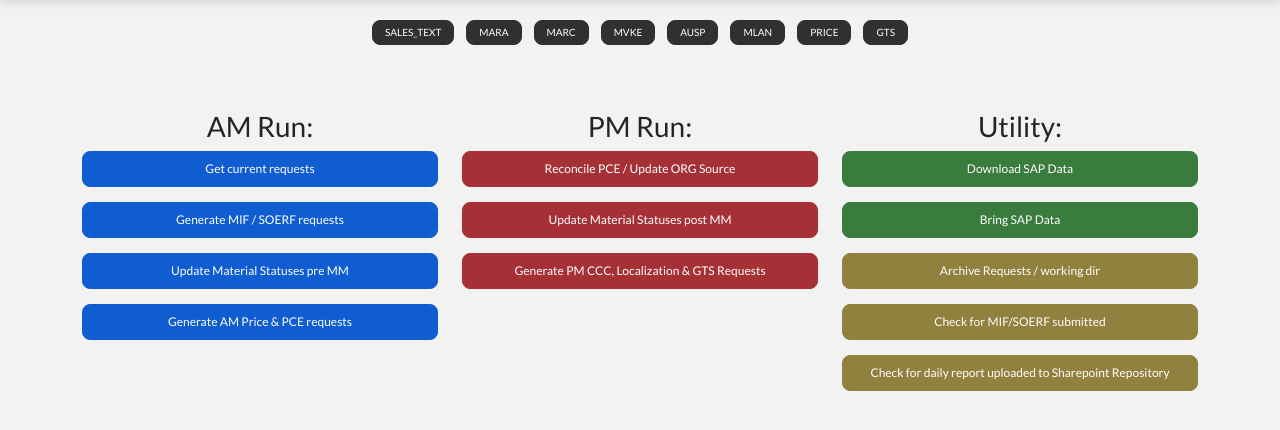
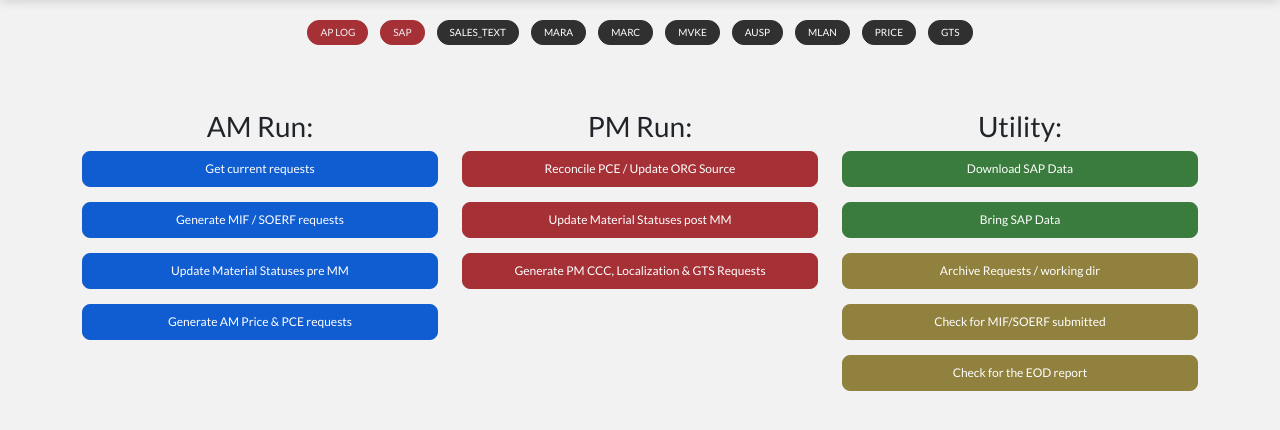
Before and after one commit to zakrzaq/RA-AP-Proc, a Flask app: page / in a window 1280 px wide. Shown: the part 125-555 px from the top of the page. Run offline with Flask 2, Linux system fonts and the light colour scheme; some libraries are stand-ins or nearby versions.

Commit message:
open sam ui open sap, log

```diff
--- a/app.py
+++ b/app.py
@@ -15,6 +15,7 @@ from scripts.reconcile_pce import reconcile_pce
 from scripts.proc_sap_data import proc_sap_data
 from scripts.sap_data import get_sap_data
 from scripts.single_sap_data import single_sap_data
+from sap.open import open_sap
 
 server = True
 
@@ -47,18 +48,6 @@ def r_clean_desktop(script="Clean working folder & archive request files"):
 def r_mif_soerf_check(script="Check for MIF/SOERF submitted"):
     output = mif_soerf_check(server)
     return render_template("index.html", script=script, output=output)
-
-
-@app.route("/open_sap")
-def r_open_sap():
-    os.system(r"C:\RA-Apps\AP-Proc\sap\sap.ahk")
-    return redirect("/")
-
-
-@app.route("/open_log")
-def r_open_log():
-    os.system(r"C:\RA-Apps\AP-Proc\sap\log.ahk")
-    return redirect("/")
 
 
 # DATA ROUTES
@@ -126,6 +115,18 @@ def r_update():
     return render_template("index.html")
 
 
+@app.route("/open_sap")
+def r_open_sap():
+    open_sap()
+    return render_template("index.html")
+
+
+@app.route("/open_log")
+def r_open_log():
+    os.system(r"C:\RA-Apps\AP-Proc\sap\log.ahk")
+    return redirect("/")
+
+
 # SINGLE SAP DATA ROUTES
 @app.route("/single_sap")
 def single_sap(script="Single Table SAP data"):
--- a/static/styles/index.css
+++ b/static/styles/index.css
@@ -142,7 +142,7 @@ a.tag-option {
   text-decoration: none;
   background-color: var(--v-dark-gray);
   color: var(--white);
-  border-radius: 8px;
+  border-radius: 12px;
   border: 1px solid var(--v-dark-gray);
   transition: 0.3s;
   display: inline-block;
@@ -156,6 +156,17 @@ a.tag-option:hover {
   transition: 0.3s;
 }
 
+a.tag-option-red {
+  background-color: var(--red);
+  color: var(--light-gray);
+  border: var(--red) 1px solid;
+}
+a.tag-option-red:hover {
+  background-color: var(--light-gray);
+  color: var(--red);
+  border: var(--red) 1px solid;
+}
+
 .sap-scripts {
   display: flex;
   flex-wrap: wrap;
--- a/templates/index.html
+++ b/templates/index.html
@@ -49,6 +49,12 @@
     <section>
       <div class="row mt-20">
         <div class="col sap-scripts">
+          <a href="/open_log" class="tag-option tag-option-red"
+          >AP LOG</a
+          >
+          <a href="/open_sap" class="tag-option tag-option-red"
+            >SAP</a
+          >
           <a href="/single_sap?table=sales_text" class="tag-option"
             >SALES_TEXT</a
           >
@@ -120,14 +126,9 @@
             >Check for MIF/SOERF submitted</a
           >
           <a href="/check_daily_report" class="menu-option menu-option-orange">
-            Check for daily report uploaded to Sharepoint Repository
+            Check for the EOD report
           </a>
-          <!-- <a href="/open_sap" class="menu-option menu-option-orange"
-            >Open SAP Instance</a
-          >
-          <a href="/open_log" class="menu-option menu-option-orange"
-            >Open AP LOG file</a
-          > -->
+
         </div>
       </div>
 
```
Also changed, not shown: sap/open.py (added, +27 -0 lines), sap/__init__.py (added).
